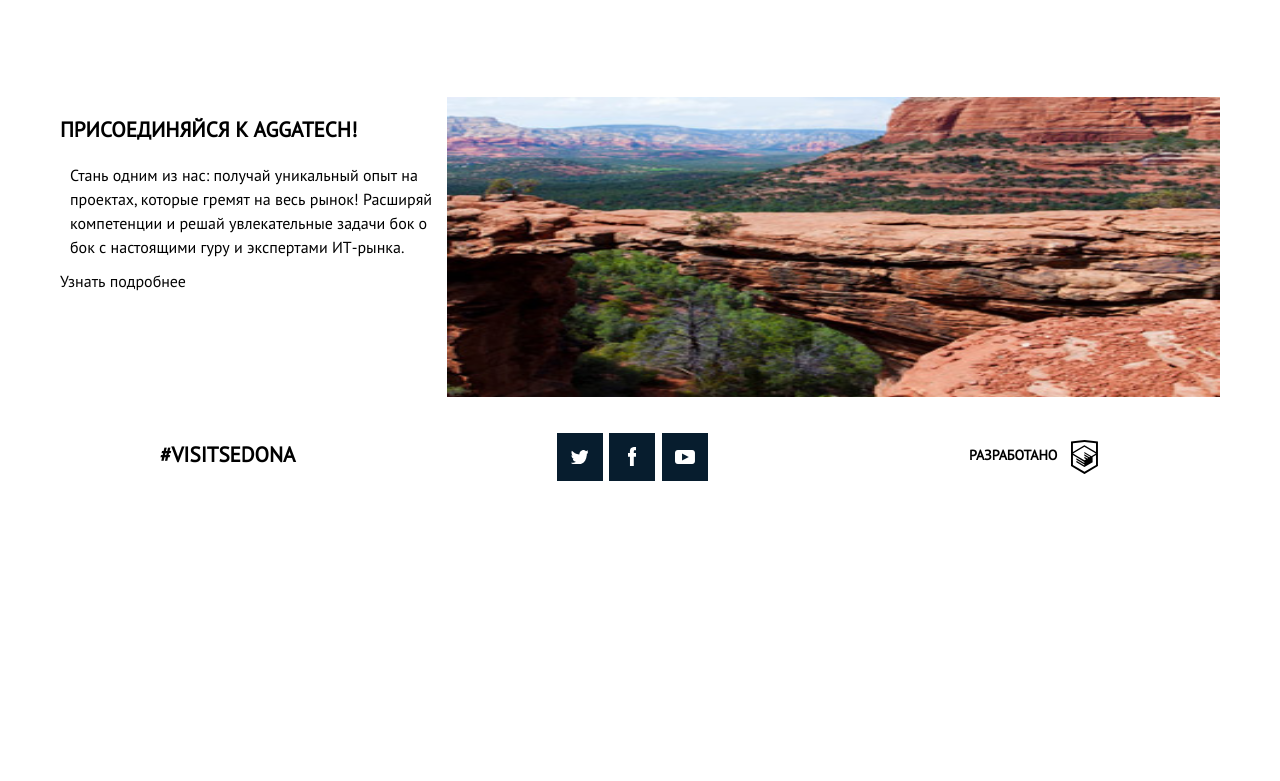
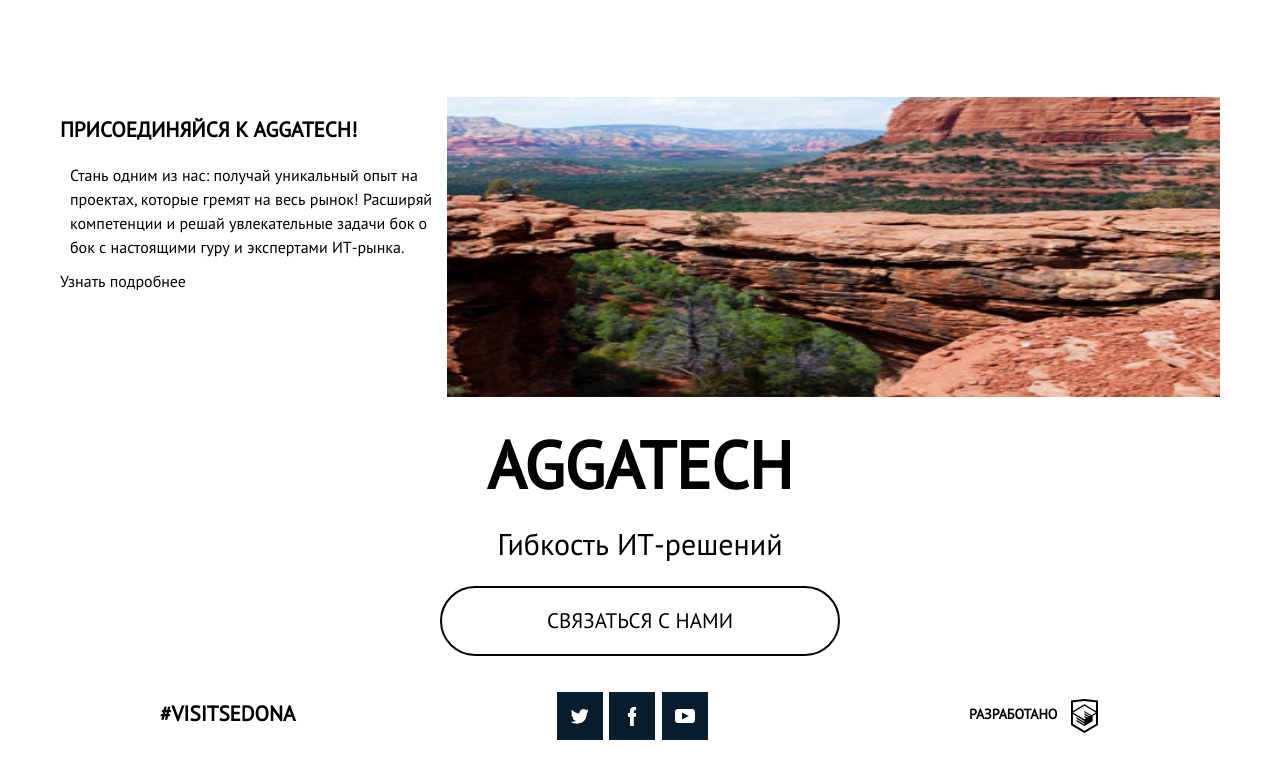
Before and after one commit to Katarios2015/testAggatech, a website: page source/index.html in a window 1280 px wide. Shown: the part 2593-3374 px from the top of the page. Before the commit the page ends 3148 px from the top, so only its background shows below. Drawn offline with nearby package versions, Linux system fonts and the light colour scheme; files that its build step writes are made by us from their sources.

Commit message:
Добавляет блок feedback

```diff
--- a/source/index.html
+++ b/source/index.html
@@ -293,6 +293,25 @@
               </div>
             </div>
           </section>
+          <section class="feedback">
+            <div class="feedback_wrapper">
+              <div class="feedback__text">
+                <h2 class="feedback__head">Aggatech</h2>
+                <p class="feedback__slogan">Гибкость ИТ-решений</p>
+              </div>
+              <div class="feedback__btn-block">
+                <button class="feedback__button">
+                  <a class="feedback__link">Связаться с нами</a>
+                </button>
+              </div>
+              <div class="feedback__form-block">
+                <form class="feedback__form">
+
+                </form>
+              </div>
+
+            </div>
+          </section>
           <footer class="page-footer">
             <div class="page-footer__wrapper">
               <p class="page-footer__hashtag">#visitsedona</p>
--- /dev/null
+++ b/source/less/feedback.less
@@ -0,0 +1,54 @@
+.feedback_wrapper {
+  width: 320px;
+  margin: 0 auto;
+}
+
+.feedback__text {
+ text-align: center;
+
+}
+
+.feedback__head {
+ font-size: 66px;
+ line-height: 26px;
+ font-weight: bold;
+}
+
+.feedback__slogan {
+  text-transform: none;
+  font-size: 30px;
+}
+
+.feedback__btn-block {
+  text-align: center;
+}
+
+.feedback__button {
+  width: 400px;
+  padding: 20px 0;
+  border-radius: 42px;
+  border: 2px solid #000;
+  background-color: transparent;
+  text-transform:uppercase;
+}
+
+.feedback__link {
+  font-size: 21px;
+  line-height: 26px;
+}
+
+@media (min-width: @tablet-width) {
+  .feedback_wrapper {
+    width: 768px;
+    margin: 0 auto;
+  }
+
+ }
+
+ @media (min-width: @desktop-width) {
+  .feedback_wrapper {
+    width: 1200px;
+    margin: 0 auto;
+  }
+
+ }
--- a/source/less/style.less
+++ b/source/less/style.less
@@ -18,3 +18,4 @@
 @import "news.less";
 @import "project.less";
 @import "career.less";
+@import "feedback.less";
```
Also changed, not shown: source/less/features.less (+0 -11 lines).
